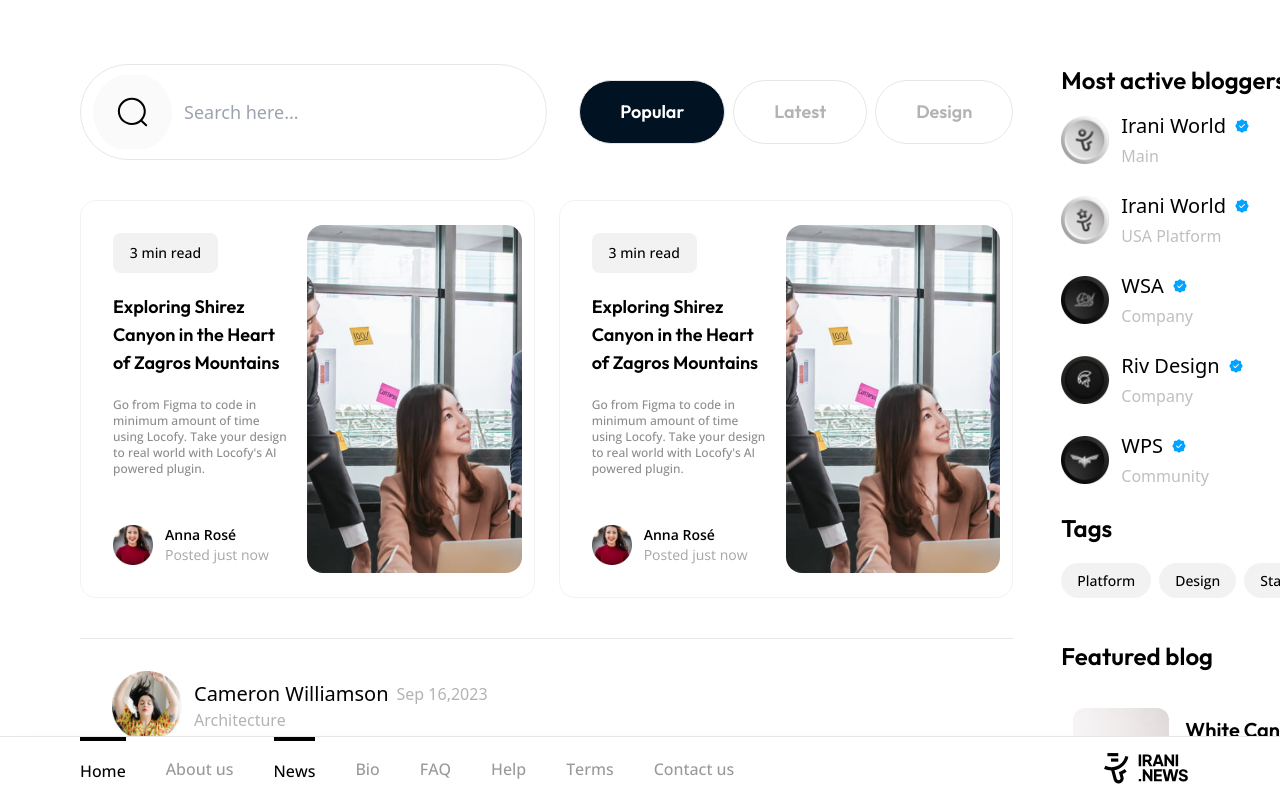
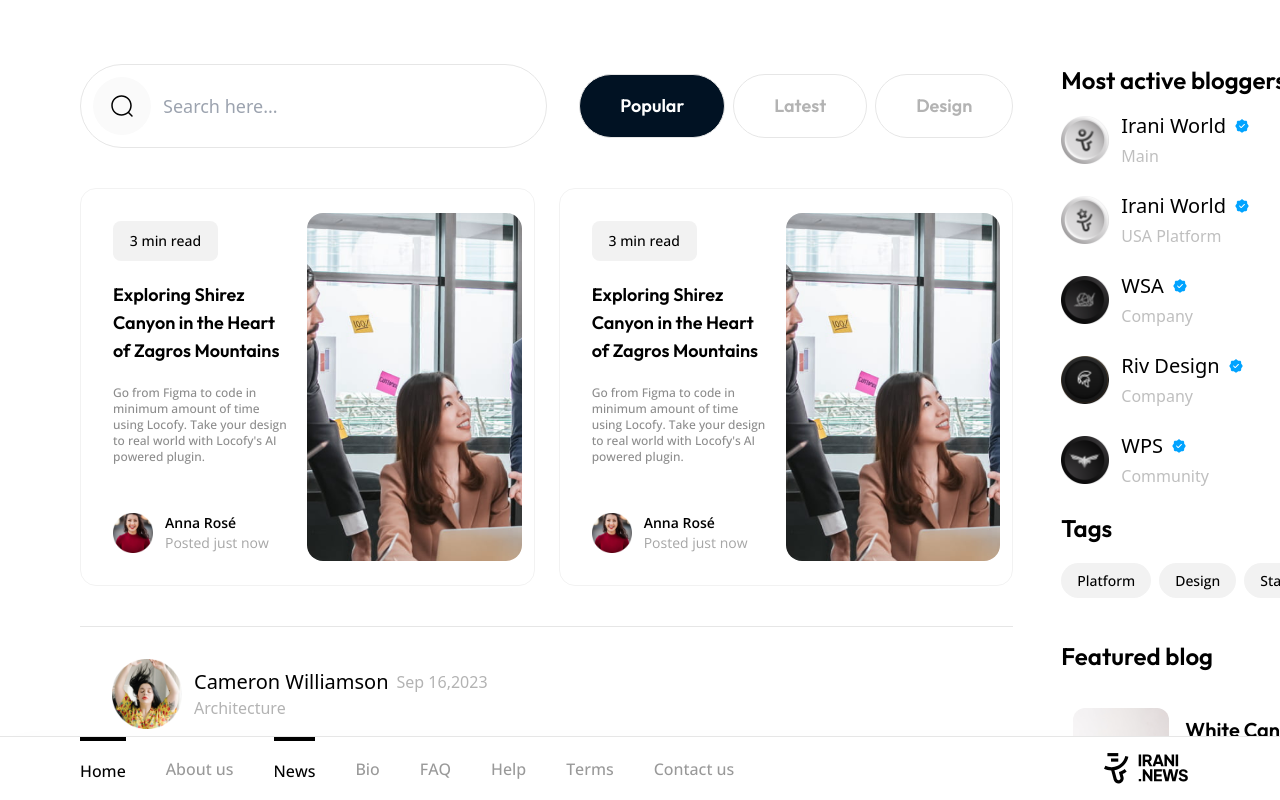
Before and after one commit to MiladDevarts/irani-world, a Next.js app: page /news in a window 1280 px wide. Built offline with nearby package versions, Linux system fonts and the light colour scheme.

Commit message:
fix: reize search on blog

```diff
--- a/app/news/page.tsx
+++ b/app/news/page.tsx
@@ -19,22 +19,23 @@ const page = () => {
       <main className="container flex flex-col lg:flex-row">
         <div className="w-full lg:w-5/6 pt-16 lg:mt-0 mt-16">
           <div className="w-full flex flex-col gap-y-4 lg:flex-row justify-between items-center mb-10 ">
-            <div className="flex items-center gap-x-3 px-3 w-full lg:w-1/2 h-24 rounded-full border border-white-shade-4">
+            <div className="flex items-center gap-x-3 px-3 py-3 w-full lg:w-1/2 h-22 rounded-full border border-white-shade-4">
               <svg
-                width="83"
-                height="74"
-                viewBox="0 0 83 74"
+                width="58"
+                height="58"
+                viewBox="0 0 58 58"
                 fill="none"
                 xmlns="http://www.w3.org/2000/svg"
               >
-                <circle cx="41.5" cy="37.5" r="41.5" fill="#FAFAFA" />
+                <circle cx="29" cy="29" r="29" fill="#FAFAFA" />
                 <path
                   fill-rule="evenodd"
                   clip-rule="evenodd"
-                  d="M40.7835 24.05C33.8569 24.05 28.2418 29.5345 28.2418 36.3C28.2418 43.0655 33.8569 48.55 40.7835 48.55C47.71 48.55 53.3251 43.0655 53.3251 36.3C53.3251 29.5345 47.71 24.05 40.7835 24.05ZM26.0918 36.3C26.0918 28.3747 32.6695 21.95 40.7835 21.95C48.8974 21.95 55.4751 28.3747 55.4751 36.3C55.4751 39.8847 54.1294 43.1624 51.9045 45.6775L56.5936 50.2575C57.0134 50.6676 57.0134 51.3324 56.5936 51.7425C56.1738 52.1525 55.4931 52.1525 55.0733 51.7425L50.3842 47.1624C47.8093 49.3356 44.4535 50.65 40.7835 50.65C32.6695 50.65 26.0918 44.2253 26.0918 36.3Z"
+                  d="M28.5 19.75C23.6675 19.75 19.75 23.6675 19.75 28.5C19.75 33.3325 23.6675 37.25 28.5 37.25C33.3325 37.25 37.25 33.3325 37.25 28.5C37.25 23.6675 33.3325 19.75 28.5 19.75ZM18.25 28.5C18.25 22.8391 22.8391 18.25 28.5 18.25C34.1609 18.25 38.75 22.8391 38.75 28.5C38.75 31.0605 37.8111 33.4017 36.2589 35.1982L39.5303 38.4697C39.8232 38.7626 39.8232 39.2374 39.5303 39.5303C39.2374 39.8232 38.7626 39.8232 38.4697 39.5303L35.1982 36.2589C33.4017 37.8111 31.0605 38.75 28.5 38.75C22.8391 38.75 18.25 34.1609 18.25 28.5Z"
                   fill="black"
                 />
               </svg>
+
               <input
                 type="text"
                 placeholder="Search here..."
```
